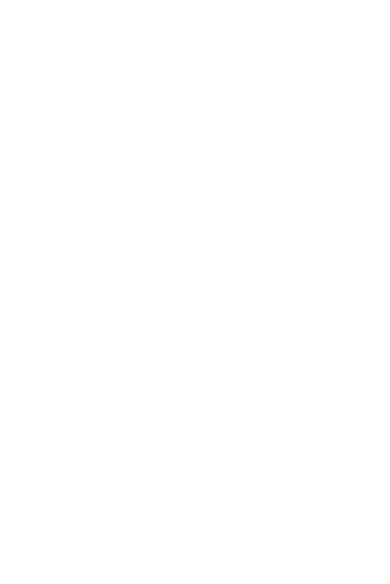
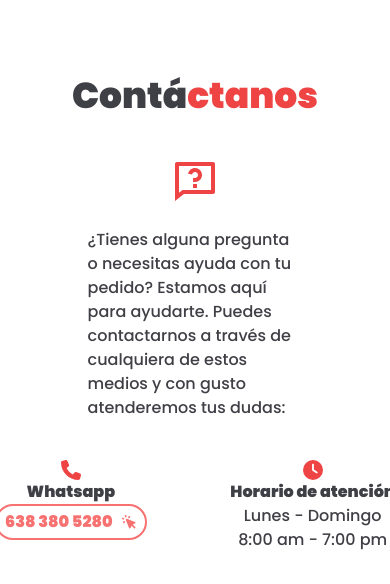
Before and after one commit to bonjourrog/rapidines, a Next.js app: page / in a window 390 px wide. Shown: the part 8780-9364 px from the top of the page. Before the commit the page ends 8736 px from the top, so only its background shows below. Built offline with nearby package versions, Linux system fonts and the light colour scheme; a web font is replaced by a local one.

Commit message:
feat: create contact component

```diff
--- /dev/null
+++ b/src/app/Components/Contact/Contact.module.css
@@ -0,0 +1,77 @@
+.contact{
+    @apply flex justify-center h-screen w-full bg-white text-zinc-700;
+}
+.contact__leftside{
+    @apply w-2/5 h-full flex flex-col justify-center gap-10;
+}
+.contact__headline{
+    @apply text-6xl font-bold;
+}
+.contact__text{
+    @apply flex items-center justify-start gap-6;
+}
+.contact__icon{
+    @apply text-8xl text-red-500;
+}
+.contact__information{
+    @apply flex justify-between w-3/4 items-start;
+}
+.item{
+    @apply flex flex-col items-center justify-center;
+}
+.item__icon{
+    @apply text-red-500 text-xl;
+}
+.contact__rightside{
+    @apply flex items-center justify-end rounded-lg;
+}
+.contact__rightside-image{
+    @apply relative w-[40em] h-[40em];
+}
+.contact__btn{
+    @apply flex items-center gap-2 border-2 border-red-400 text-red-400 font-bold px-2 py-1 rounded-full;
+}
+.contact__btn:hover{
+    @apply bg-red-400 text-white;
+}
+@media screen and (max-width:1200px){
+    .contact{
+        @apply gap-4;
+    }
+    .contact__rightside-image{
+        @apply w-[30em] h-[30em];
+    }
+}
+@media screen and (max-width:1200px){
+    .contact{
+        @apply flex-col-reverse items-center h-auto py-20 gap-10;
+    }
+    .contact__leftside{
+        @apply w-full items-center;
+    }
+    .contact__text{
+        @apply w-[25em];
+    }
+    .contact__information{
+        @apply w-[25em];
+    }
+}
+@media screen and (max-width:550px){
+    .contact__rightside-image{
+        @apply hidden;
+    }
+}
+@media screen and (max-width:440px){
+    .contact{
+        @apply px-4;
+    }
+    .contact__text{
+        @apply flex-col w-full;
+    }
+    .contact__headline{
+        @apply text-4xl;
+    }
+    .contact__icon{
+        @apply text-5xl;
+    }
+}
--- /dev/null
+++ b/src/app/Components/Contact/Contact.props.ts
@@ -0,0 +1 @@
+export interface ContactProps{}
--- /dev/null
+++ b/src/app/Components/Contact/index.tsx
@@ -0,0 +1,43 @@
+import Image from 'next/image';
+import styles from './Contact.module.css';
+import { ContactProps } from './Contact.props';
+import { RiQuestionnaireLine } from "react-icons/ri";
+import { FaPhone } from "react-icons/fa6";
+import { FaClock } from "react-icons/fa6";
+import { Poppins } from 'next/font/google';
+import { HiCursorClick } from "react-icons/hi";
+const poppins = Poppins({weight:'500', subsets:['latin']})
+
+const Contact: React.FC<ContactProps> = ()=>{
+    return <section className={`${styles.contact} ${poppins.className}`}>
+        <div className={styles.contact__leftside}>
+            <h2 className={styles.contact__headline}>Contá<span className='text-red-500'>ctanos</span></h2>
+            <div className={styles.contact__text}>
+                <RiQuestionnaireLine className={styles.contact__icon}/>
+                <p className='w-3/5'>¿Tienes alguna pregunta o necesitas ayuda con tu pedido? Estamos aquí para ayudarte. Puedes contactarnos a través de cualquiera de estos medios y con gusto atenderemos tus dudas:</p>
+            </div>
+            <ul className={styles.contact__information}>
+                <li className={styles.item}>
+                    <FaPhone className={styles.item__icon}/>
+                    <strong>Whatsapp</strong>
+                    <p className={styles.contact__btn}>
+                        <a href="https://wa.me/526383805280?text=Hola. estoy interesado en su servicio." target='_blank'>638 380 5280</a>
+                        <HiCursorClick/>
+                    </p>
+                </li>
+                <li className={styles.item}>
+                    <FaClock className={styles.item__icon}/>
+                    <strong>Horario de atención</strong>
+                    <p>Lunes - Domingo</p>
+                    <p>8:00 am - 7:00 pm</p>
+                </li>
+            </ul>
+        </div>
+        <div className={styles.contact__rightside}>
+            <div className={styles["contact__rightside-image"]}>
+                <Image src={"https://res.cloudinary.com/dzqoo2so5/image/upload/v1731538960/rapidines/tobwgdxieddo5ki6afte.png"} alt='contact image' layout='fill' objectFit='cover'/>
+            </div>
+        </div>
+    </section>
+}
+export default Contact;
--- a/src/app/page.tsx
+++ b/src/app/page.tsx
@@ -8,6 +8,7 @@
 import 'aos/dist/aos.css';
 import Howitworks from "./Components/HIW";
 import { Benefits } from "./Components/Benefits";
+import Contact from "./Components/Contact";
 
 export default function Home() {
   useEffect(()=>{
@@ -23,6 +24,7 @@
       <Services/>
       <Howitworks/>
       <Benefits/>
+      <Contact/>
     </div>
   );
 }
```
